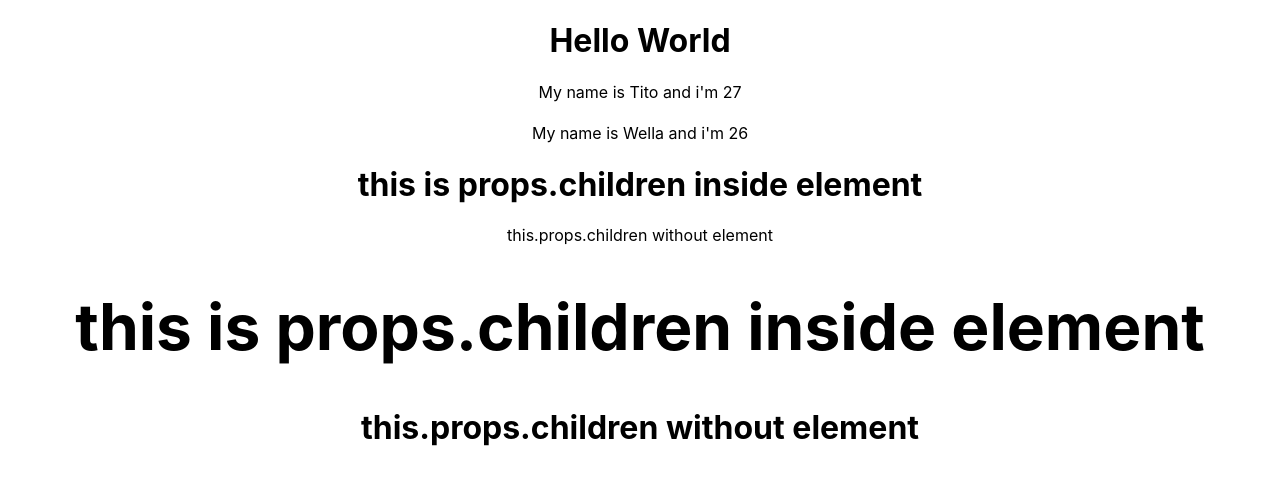
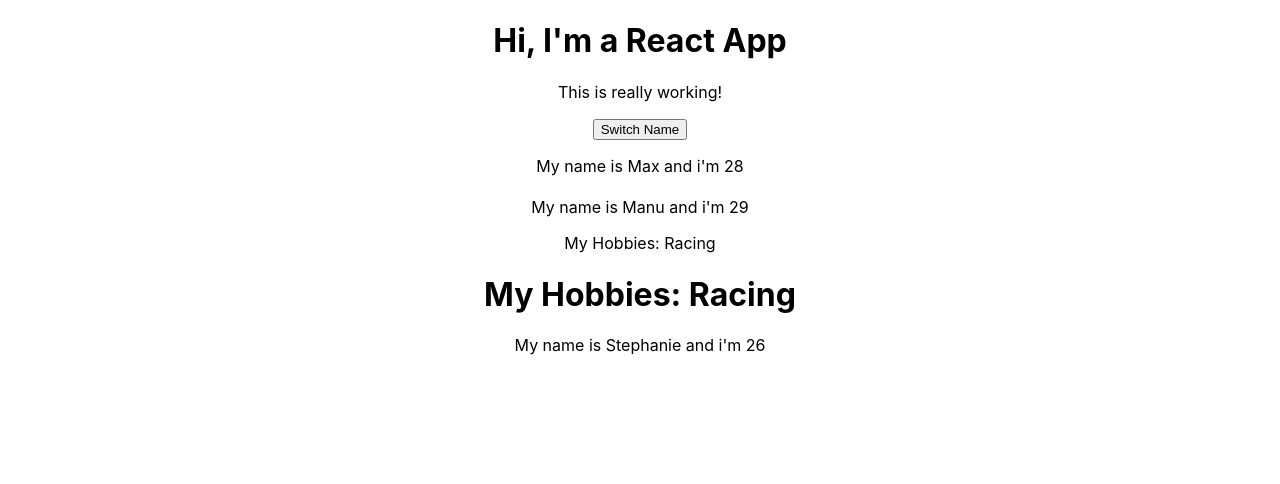
Before and after one commit to Tito-Rollis/reactJS-learning, a React (Create React App) app: page / in a window 1280 px wide. Shown: the top 484 px of the page. Built offline with nearby package versions, Linux system fonts and the light colour scheme.

Commit message:
Use Set within class

```diff
--- a/src/App.js
+++ b/src/App.js
@@ -1,9 +1,11 @@
 import "./App.css";
-import React, {Component} from "react";
+import React, {useState} from "react";
 // Inporting Person.js
 import Person from "./Person/Person";
+import {render} from "@testing-library/react";
 
 // If you use function, just use return, not render method instead
+// Use () for multiline
 // function App() {
 // 	return (
 // 		<div className="App">
@@ -26,19 +28,98 @@
 
 // If you want to use render method, use Class instead of function
 // NOTE : You have only use one Container, so if you want to add new elements, put it in one container
-class App extends Component {
+// class App extends Component {
+// 	switchNameHandler= () =>{
+// 		console.log("Hello React!");
+// 	}
+// // use onEvent (e.g. onClick) not onevent
+// 	render() {
+// 		return (
+// 			<div className="App">
+// 				<h1>Hello World</h1>
+// 				<Person name="Tito" age="27" />
+// 				<Person name="Wella" age="26">
+// 					<h1>this is props.children inside element</h1>
+// 					this.props.children without element
+// 				</Person>
+
+// 				<button onClick={this.switchNameHandler}>Click Here</button>
+// 			</div>
+// 		);
+// 	}
+// }
+
+// Using State Hook within Class component
+class App extends React.Component {
+	state = {
+		persons: [
+			{name: "Max", age: 28},
+			{name: "Manu", age: 29},
+			{name: "Stephanie", age: 26},
+		],
+	};
+
+	switchNameHandler = () => {
+		this.setState({
+			persons: [
+				{name: "Tito Rollis", age: 27},
+				{name: "Wella", age: 26},
+				{name: "Stephanie", age: 26},
+			],
+		});
+	};
+
 	render() {
 		return (
 			<div className="App">
-				<h1>Hello World</h1>
-				<Person name="Tito" age="27" />
-				<Person name="Wella" age="26">
-					<h1>this is props.children inside element</h1>
-					this.props.children without element
+				<h1>Hi, I'm a React App</h1>
+				<p>This is really working!</p>
+				<button onClick={this.switchNameHandler}>Switch Name</button>
+				<Person name={this.state.persons[0].name} age={this.state.persons[0].age} />
+				<Person name={this.state.persons[1].name} age={this.state.persons[1].age}>
+					My Hobbies: Racing
 				</Person>
+				<Person name={this.state.persons[2].name} age={this.state.persons[2].age} />
 			</div>
 		);
 	}
 }
 
+// Using State Hook within function component
+// const App = (props) => {
+// 	const [personsState, setPersonsState] = useState({
+// 		persons: [
+// 			{name: "Max", age: 28},
+// 			{name: "Manu", age: 29},
+// 			{name: "Stephanie", age: 26},
+// 		],
+// 	});
+
+// 	const [otherState, setOtherState] = useState("some other value");
+
+// 	const switchNameHandler = () => {
+// 		// DON'T DO THIS: this.state.persons[0].name = 'Maximilian';
+// 		setPersonsState({
+// 			persons: [
+// 				{name: "Maximilian", age: 28},
+// 				{name: "Manu", age: 29},
+// 				{name: "Stephanie", age: 27},
+// 			],
+// 		});
+// 	};
+
+// 	return (
+// 		<div className="App">
+// 			<h1>Hi, I'm a React App</h1>
+// 			<p>This is really working!</p>
+// 			<button onClick={switchNameHandler}>Switch Name</button>
+// 			<Person name={personsState.persons[0].name} age={personsState.persons[0].age} />
+// 			<Person name={personsState.persons[1].name} age={personsState.persons[1].age}>
+// 				My Hobbies: Racing
+// 			</Person>
+// 			<Person name={personsState.persons[2].name} age={personsState.persons[2].age} />
+// 		</div>
+// 	);
+// };
+
 export default App;
```
